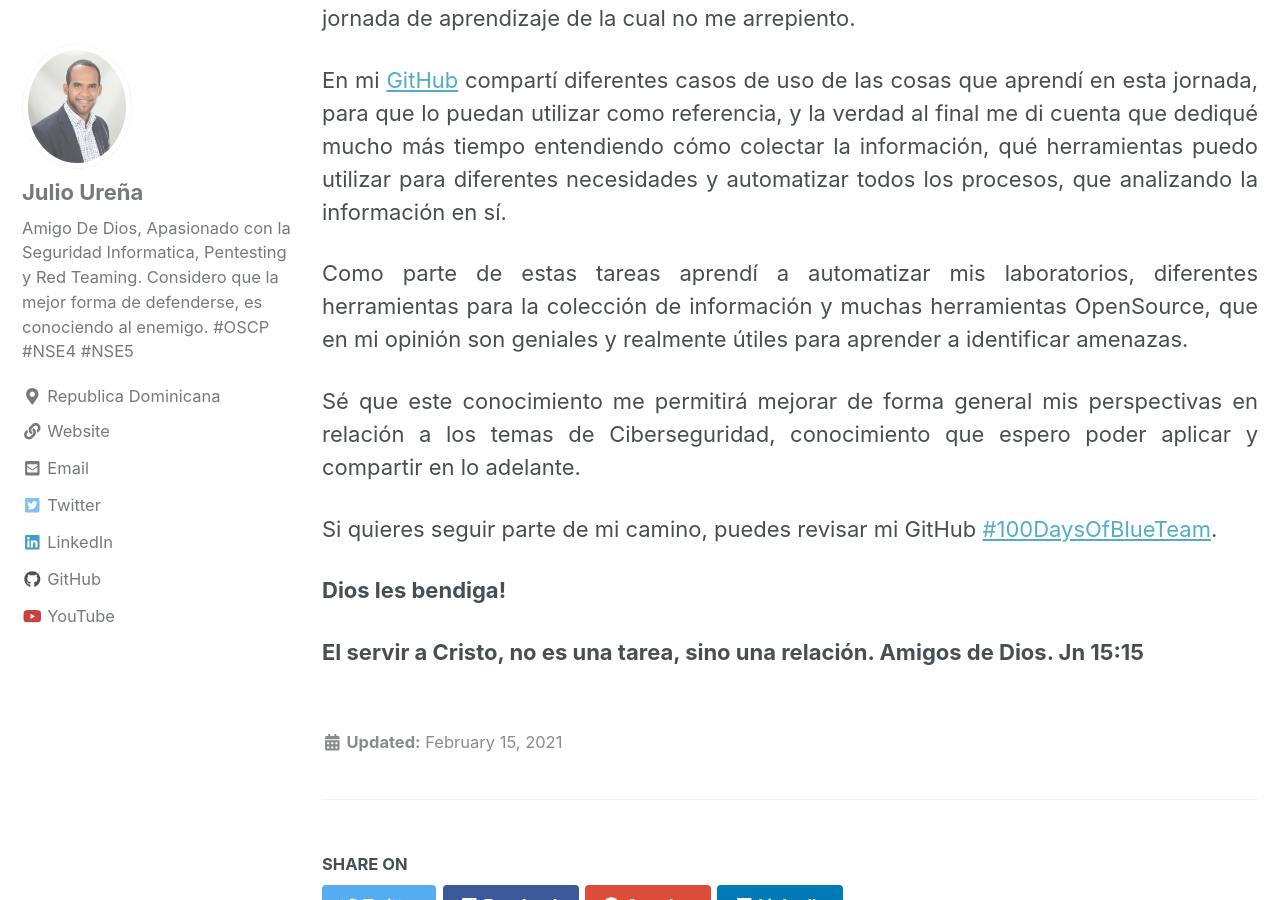
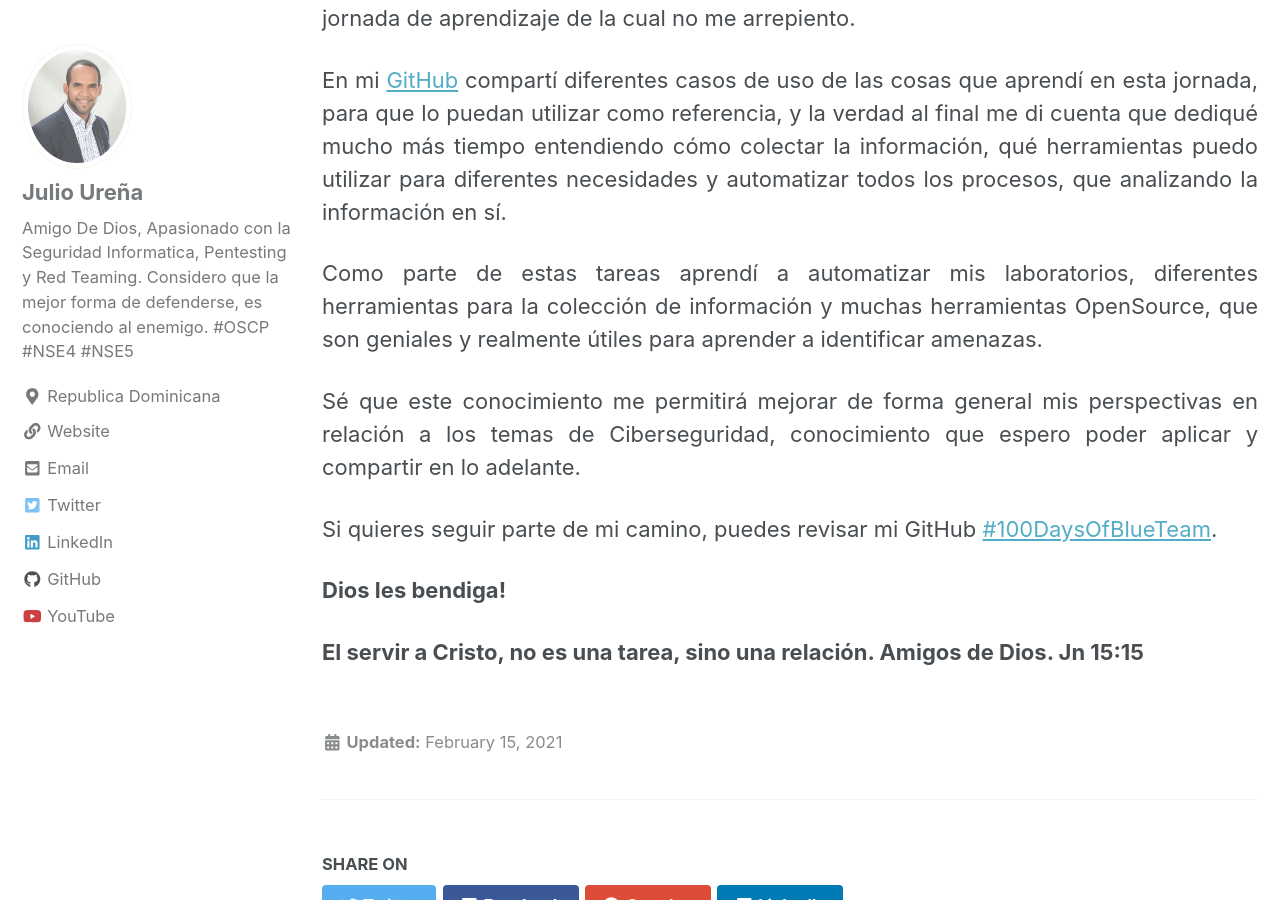
Before and after one commit to juliourena/juliourena.github.io, a Jekyll site: the page built from _posts/2021-02-15-100DaysOfBlueTeam_ES.md, in a window 1280 px wide and 900 px high, scrolled down 746 px. Built offline with Jekyll 4.4.1, drawn with Linux system fonts in a browser that asks for light colours; nearby versions of some CDN libraries.

Commit message:
Update 2021-02-15-100DaysOfBlueTeam_ES.md

```diff
--- a/_posts/2021-02-15-100DaysOfBlueTeam_ES.md
+++ b/_posts/2021-02-15-100DaysOfBlueTeam_ES.md
@@ -12,7 +12,7 @@ El 10 de octubre de 2020, comencé el reto publicando mi primer [tweet](https://
 
 En mi [GitHub](https://github.com/juliourena/100DaysOfBlueTeam) compartí diferentes casos de uso de las cosas que aprendí en esta jornada, para que lo puedan utilizar como referencia, y la verdad al final me di cuenta que dediqué mucho más tiempo entendiendo cómo colectar la información, qué herramientas puedo utilizar para diferentes necesidades y automatizar todos los procesos, que analizando la información en sí.
 
-Como parte de estas tareas aprendí a automatizar mis laboratorios, diferentes herramientas para la colección de información y muchas herramientas OpenSource, que en mi opinión son geniales y realmente útiles para aprender a identificar amenazas.
+Como parte de estas tareas aprendí a automatizar mis laboratorios, diferentes herramientas para la colección de información y muchas herramientas OpenSource, que son geniales y realmente útiles para aprender a identificar amenazas.
 
 Sé que este conocimiento me permitirá mejorar de forma general mis perspectivas en relación a los temas de Ciberseguridad, conocimiento que espero poder aplicar y compartir en lo adelante.
 
```
